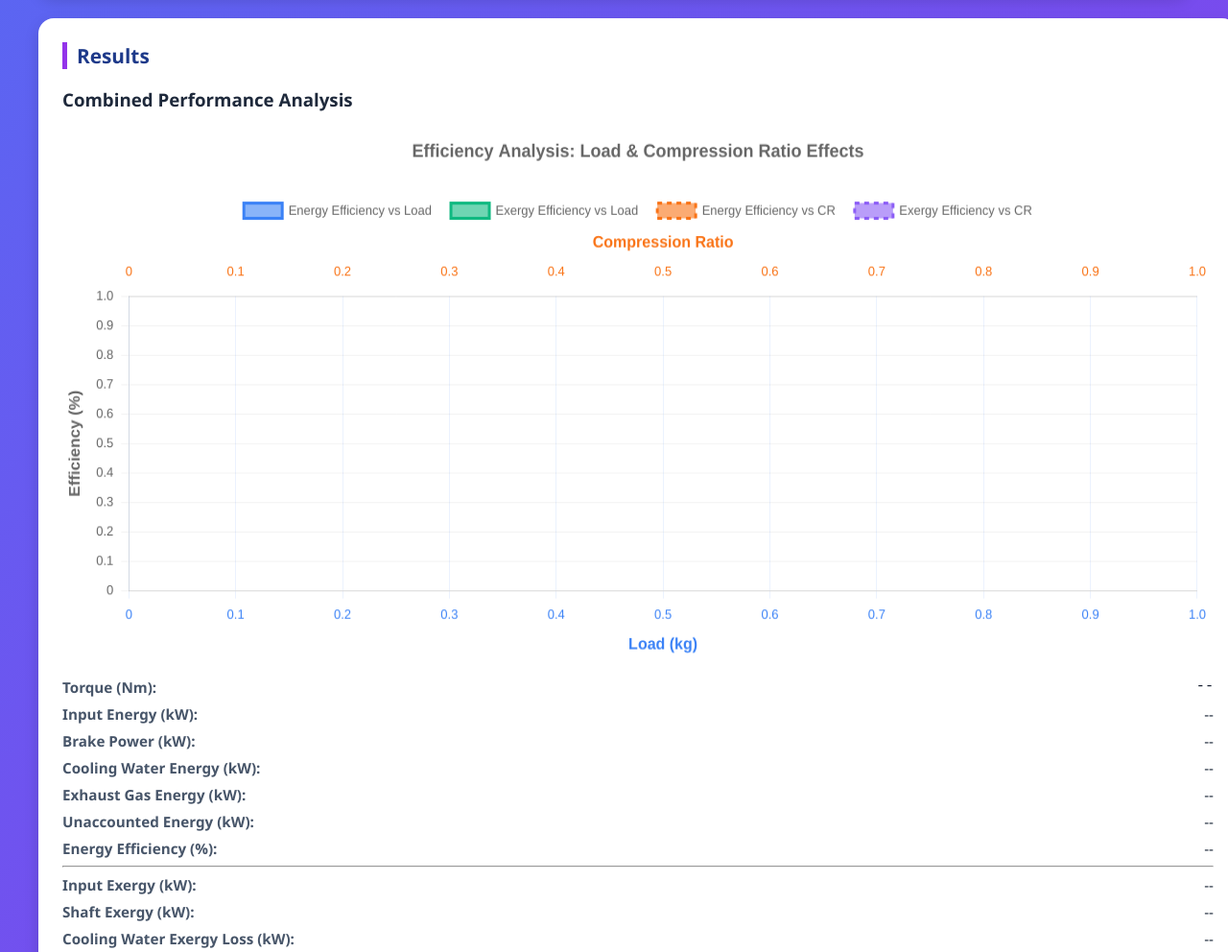
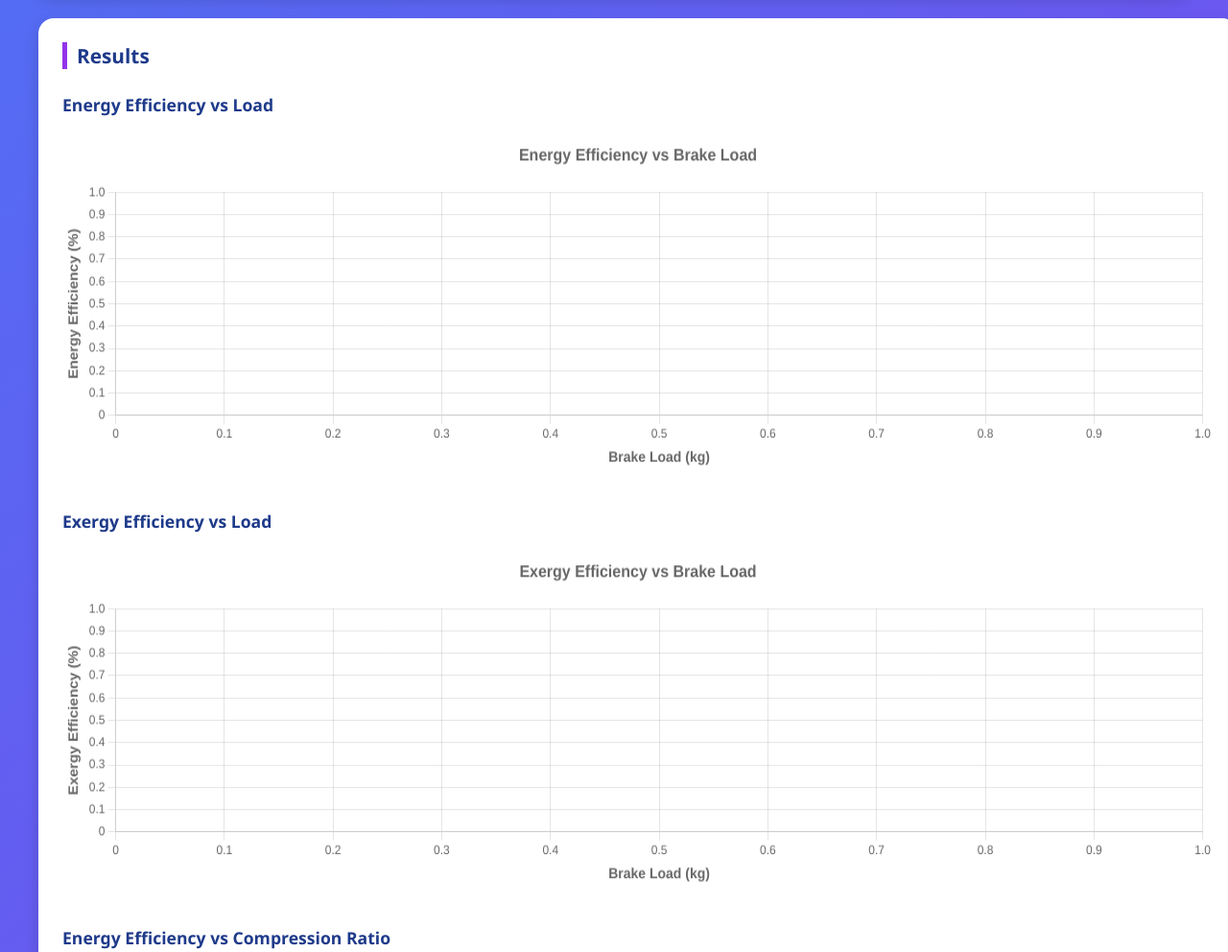
Before and after one commit to shivamsawarn2003/analysis, a plain HTML site: page index.html in a window 1280 px wide. Shown: the part 1420-2412 px from the top of the page at 96% size. Drawn offline with nearby package versions, Linux system fonts and the light colour scheme.

Commit message:
fixed graph

```diff
--- a/index.html
+++ b/index.html
@@ -96,12 +96,30 @@
         <div class="results-section">
           <h2 class="section-title">Results</h2>
 
-          <h3>Combined Performance Analysis</h3>
-          <div class="chart-container">
-            <canvas id="combinedChart"></canvas>
+          <!-- FOUR SEPARATE CHARTS FOR COMPARISON -->
+          <h3>Energy Efficiency vs Load</h3>
+          <div class="chart-container-small">
+            <canvas id="energyLoadChart"></canvas>
+          </div>
+
+          <h3>Exergy Efficiency vs Load</h3>
+          <div class="chart-container-small">
+            <canvas id="exergyLoadChart"></canvas>
+          </div>
+
+          <h3>Energy Efficiency vs Compression Ratio</h3>
+          <div class="chart-container-small">
+            <canvas id="energyCRChart"></canvas>
+          </div>
+
+          <h3>Exergy Efficiency vs Compression Ratio</h3>
+          <div class="chart-container-small">
+            <canvas id="exergyCRChart"></canvas>
           </div>
 
           <!-- NUMERIC RESULTS -->
+          <h3 style="margin-top: 30px;">Current Calculation Results</h3>
+          <div class="result-item"><span class="result-label">Fuel Type:</span><span class="result-value" id="currentFuelType">--</span></div>
           <div class="result-item"><span class="result-label">Torque (Nm):</span><span class="result-value" id="torqueResult">--</span></div>
           <div class="result-item"><span class="result-label">Input Energy (kW):</span><span id="inputEnergy">--</span></div>
           <div class="result-item"><span class="result-label">Brake Power (kW):</span><span id="brakePower">--</span></div>
--- a/script.js
+++ b/script.js
@@ -7,71 +7,34 @@ const R_EXHAUST = 0.287; // kJ/kg·K
 const AMBIENT_PRESSURE = 1.01325; // bar
 const EXHAUST_PRESSURE = 1.05; // bar
 
-let combinedChart;
+let energyLoadChart, exergyLoadChart, energyCRChart, exergyCRChart;
+
+// Fuel colors for comparison
+const fuelColors = {
+  'diesel': { border: '#3b82f6', bg: 'rgba(59, 130, 246, 0.6)' },
+  'biodiesel20': { border: '#10b981', bg: 'rgba(16, 185, 129, 0.6)' },
+  'biodiesel100': { border: '#f59e0b', bg: 'rgba(245, 158, 11, 0.6)' },
+  'custom': { border: '#8b5cf6', bg: 'rgba(139, 92, 246, 0.6)' }
+};
+
+const fuelNames = {
+  'diesel': 'Diesel (B0)',
+  'biodiesel20': 'Biodiesel B20',
+  'biodiesel100': 'Biodiesel B100',
+  'custom': 'Custom Fuel'
+};
 
 // ==============================
-// Chart.js Setup
+// Chart.js Setup - 4 Separate Charts
 // ==============================
 function initCharts() {
-  const ctx = document.getElementById('combinedChart').getContext('2d');
+  const ctx1 = document.getElementById('energyLoadChart').getContext('2d');
+  const ctx2 = document.getElementById('exergyLoadChart').getContext('2d');
+  const ctx3 = document.getElementById('energyCRChart').getContext('2d');
+  const ctx4 = document.getElementById('exergyCRChart').getContext('2d');
 
-  combinedChart = new Chart(ctx, {
-    type: 'scatter',
-    data: {
-      datasets: [
-        {
-          label: 'Energy Efficiency vs Load',
-          data: [],
-          borderColor: '#3b82f6',
-          backgroundColor: 'rgba(59, 130, 246, 0.6)',
-          borderWidth: 3,
-          pointRadius: 6,
-          pointHoverRadius: 8,
-          showLine: true,
-          yAxisID: 'y',
-          xAxisID: 'x-load'
-        },
-        {
-          label: 'Exergy Efficiency vs Load',
-          data: [],
-          borderColor: '#10b981',
-          backgroundColor: 'rgba(16, 185, 129, 0.6)',
-          borderWidth: 3,
-          pointRadius: 6,
-          pointHoverRadius: 8,
-          showLine: true,
-          yAxisID: 'y',
-          xAxisID: 'x-load'
-        },
-        {
-          label: 'Energy Efficiency vs CR',
-          data: [],
-          borderColor: '#f97316',
-          backgroundColor: 'rgba(249, 115, 22, 0.6)',
-          borderWidth: 3,
-          pointRadius: 6,
-          pointHoverRadius: 8,
-          showLine: true,
-          borderDash: [5, 5],
-          yAxisID: 'y',
-          xAxisID: 'x-cr'
-        },
-        {
-          label: 'Exergy Efficiency vs CR',
-          data: [],
-          borderColor: '#8b5cf6',
-          backgroundColor: 'rgba(139, 92, 246, 0.6)',
-          borderWidth: 3,
-          pointRadius: 6,
-          pointHoverRadius: 8,
-          showLine: true,
-          borderDash: [5, 5],
-          yAxisID: 'y',
-          xAxisID: 'x-cr'
-        }
-      ]
-    },
-    options: {
+  // Common chart options
+  const commonOptions = {
     responsive: true,
     maintainAspectRatio: false,
     interaction: {
@@ -79,95 +42,140 @@ function initCharts() {
       intersect: false,
     },
     plugins: {
-        title: {
-          display: true,
-          text: 'Efficiency Analysis: Load & Compression Ratio Effects',
-          font: { size: 18, weight: 'bold' },
-          padding: { top: 10, bottom: 20 }
-        },
       legend: {
         display: true,
         position: 'top',
         labels: {
-            padding: 20,
-            font: { size: 13 },
-            boxWidth: 40,
-            boxHeight: 15
+          padding: 15,
+          font: { size: 12 },
+          boxWidth: 30,
+          boxHeight: 12
         }
       },
       tooltip: {
         backgroundColor: 'rgba(0, 0, 0, 0.8)',
-          titleFont: { size: 14 },
-          bodyFont: { size: 13 },
-          padding: 12,
-          callbacks: {
-            title: function(context) {
-              const dataset = context[0].dataset;
-              const value = context[0].parsed.x;
-              if (dataset.xAxisID === 'x-load') {
-                return `Load: ${value} kg`;
-              } else {
-                return `CR: ${value}`;
+        titleFont: { size: 13 },
+        bodyFont: { size: 12 },
+        padding: 10
+      }
+    }
+  };
+
+  // Chart 1: Energy Efficiency vs Load
+  energyLoadChart = new Chart(ctx1, {
+    type: 'line',
+    data: { datasets: [] },
+    options: {
+      ...commonOptions,
+      plugins: {
+        ...commonOptions.plugins,
+        title: {
+          display: true,
+          text: 'Energy Efficiency vs Brake Load',
+          font: { size: 16, weight: 'bold' },
+          padding: { top: 10, bottom: 15 }
         }
       },
-            label: function(context) {
-              return `${context.dataset.label}: ${context.parsed.y.toFixed(2)}%`;
+      scales: {
+        x: {
+          type: 'linear',
+          title: { display: true, text: 'Brake Load (kg)', font: { size: 14, weight: 'bold' } },
+          grid: { color: 'rgba(0, 0, 0, 0.1)' }
+        },
+        y: {
+          type: 'linear',
+          title: { display: true, text: 'Energy Efficiency (%)', font: { size: 14, weight: 'bold' } },
+          grid: { color: 'rgba(0, 0, 0, 0.1)' }
         }
       }
     }
+  });
+
+  // Chart 2: Exergy Efficiency vs Load
+  exergyLoadChart = new Chart(ctx2, {
+    type: 'line',
+    data: { datasets: [] },
+    options: {
+      ...commonOptions,
+      plugins: {
+        ...commonOptions.plugins,
+        title: {
+          display: true,
+          text: 'Exergy Efficiency vs Brake Load',
+          font: { size: 16, weight: 'bold' },
+          padding: { top: 10, bottom: 15 }
+        }
       },
       scales: {
-        'x-load': {
+        x: {
           type: 'linear',
-          position: 'bottom',
-          title: {
-            display: true,
-            text: 'Load (kg)',
-            color: '#3b82f6',
-            font: { size: 16, weight: 'bold' }
-          },
-          grid: {
-            color: 'rgba(59, 130, 246, 0.1)',
-            lineWidth: 1
-          },
-          ticks: {
-            color: '#3b82f6',
-            font: { size: 13 },
-            padding: 8
-          }
-        },
-        'x-cr': {
-          type: 'linear',
-          position: 'top',
-          title: {
-            display: true,
-            text: 'Compression Ratio',
-            color: '#f97316',
-            font: { size: 16, weight: 'bold' }
-          },
-          grid: { display: false },
-          ticks: {
-            color: '#f97316',
-            font: { size: 13 },
-            padding: 8
-          }
+          title: { display: true, text: 'Brake Load (kg)', font: { size: 14, weight: 'bold' } },
+          grid: { color: 'rgba(0, 0, 0, 0.1)' }
         },
         y: {
           type: 'linear',
-          position: 'left',
+          title: { display: true, text: 'Exergy Efficiency (%)', font: { size: 14, weight: 'bold' } },
+          grid: { color: 'rgba(0, 0, 0, 0.1)' }
+        }
+      }
+    }
+  });
+
+  // Chart 3: Energy Efficiency vs CR
+  energyCRChart = new Chart(ctx3, {
+    type: 'line',
+    data: { datasets: [] },
+    options: {
+      ...commonOptions,
+      plugins: {
+        ...commonOptions.plugins,
         title: {
           display: true,
-            text: 'Efficiency (%)',
-            font: { size: 16, weight: 'bold' }
+          text: 'Energy Efficiency vs Compression Ratio',
+          font: { size: 16, weight: 'bold' },
+          padding: { top: 10, bottom: 15 }
+        }
       },
-          grid: {
-            color: 'rgba(0, 0, 0, 0.05)',
-            lineWidth: 1
+      scales: {
+        x: {
+          type: 'linear',
+          title: { display: true, text: 'Compression Ratio', font: { size: 14, weight: 'bold' } },
+          grid: { color: 'rgba(0, 0, 0, 0.1)' }
         },
-          ticks: {
-            font: { size: 13 },
-            padding: 8
+        y: {
+          type: 'linear',
+          title: { display: true, text: 'Energy Efficiency (%)', font: { size: 14, weight: 'bold' } },
+          grid: { color: 'rgba(0, 0, 0, 0.1)' }
         }
+      }
+    }
+  });
+
+  // Chart 4: Exergy Efficiency vs CR
+  exergyCRChart = new Chart(ctx4, {
+    type: 'line',
+    data: { datasets: [] },
+    options: {
+      ...commonOptions,
+      plugins: {
+        ...commonOptions.plugins,
+        title: {
+          display: true,
+          text: 'Exergy Efficiency vs Compression Ratio',
+          font: { size: 16, weight: 'bold' },
+          padding: { top: 10, bottom: 15 }
+        }
+      },
+      scales: {
+        x: {
+          type: 'linear',
+          title: { display: true, text: 'Compression Ratio', font: { size: 14, weight: 'bold' } },
+          grid: { color: 'rgba(0, 0, 0, 0.1)' }
+        },
+        y: {
+          type: 'linear',
+          title: { display: true, text: 'Exergy Efficiency (%)', font: { size: 14, weight: 'bold' } },
+          grid: { color: 'rgba(0, 0, 0, 0.1)' }
         }
       }
     }
@@ -175,34 +183,82 @@ function initCharts() {
 }
 
 // ==============================
-// Update Charts
+// Update Charts with Fuel Comparison
 // ==============================
-function updateCharts(results, brakeLoad) {
+function updateCharts(results, brakeLoad, fuelType) {
   const cr = parseFloat(document.getElementById('compressionRatio').value) || 16;
 
-  // Add new data points without clearing old ones
-  combinedChart.data.datasets[0].data.push({ x: brakeLoad, y: results.etaE });
-  combinedChart.data.datasets[1].data.push({ x: brakeLoad, y: results.etaEx });
-  combinedChart.data.datasets[2].data.push({ x: cr, y: results.etaE });
-  combinedChart.data.datasets[3].data.push({ x: cr, y: results.etaEx });
+  const color = fuelColors[fuelType] || fuelColors['custom'];
+  const fuelName = fuelNames[fuelType] || 'Custom Fuel';
 
-  // Sort data points by x value for proper line drawing
-  combinedChart.data.datasets.forEach(dataset => {
-    dataset.data.sort((a, b) => a.x - b.x);
-  });
+  // Function to find or create dataset for fuel type
+  function getOrCreateDataset(chart, fuelType, fuelName, color) {
+    let dataset = chart.data.datasets.find(ds => ds.fuelType === fuelType);
+    if (!dataset) {
+      dataset = {
+        label: fuelName,
+        fuelType: fuelType,
+        data: [],
+        borderColor: color.border,
+        backgroundColor: color.bg,
+        borderWidth: 3,
+        pointRadius: 5,
+        pointHoverRadius: 7,
+        pointBackgroundColor: color.border,
+        pointBorderColor: '#fff',
+        pointBorderWidth: 2,
+        tension: 0.3,
+        fill: false
+      };
+      chart.data.datasets.push(dataset);
+    }
+    return dataset;
+  }
 
-  combinedChart.update();
+  // Update Chart 1: Energy Efficiency vs Load
+  const ds1 = getOrCreateDataset(energyLoadChart, fuelType, fuelName, color);
+  ds1.data.push({ x: brakeLoad, y: results.etaE });
+  ds1.data.sort((a, b) => a.x - b.x);
+  energyLoadChart.update();
+
+  // Update Chart 2: Exergy Efficiency vs Load
+  const ds2 = getOrCreateDataset(exergyLoadChart, fuelType, fuelName, color);
+  ds2.data.push({ x: brakeLoad, y: results.etaEx });
+  ds2.data.sort((a, b) => a.x - b.x);
+  exergyLoadChart.update();
+
+  // Update Chart 3: Energy Efficiency vs CR
+  const ds3 = getOrCreateDataset(energyCRChart, fuelType, fuelName, color);
+  ds3.data.push({ x: cr, y: results.etaE });
+  ds3.data.sort((a, b) => a.x - b.x);
+  energyCRChart.update();
+
+  // Update Chart 4: Exergy Efficiency vs CR
+  const ds4 = getOrCreateDataset(exergyCRChart, fuelType, fuelName, color);
+  ds4.data.push({ x: cr, y: results.etaEx });
+  ds4.data.sort((a, b) => a.x - b.x);
+  exergyCRChart.update();
 }
 
 // ==============================
 // Clear Chart Data
 // ==============================
 function clearChartData() {
-  if (combinedChart) {
-    combinedChart.data.datasets.forEach(dataset => {
-      dataset.data = [];
-    });
-    combinedChart.update();
+  if (energyLoadChart) {
+    energyLoadChart.data.datasets = [];
+    energyLoadChart.update();
+  }
+  if (exergyLoadChart) {
+    exergyLoadChart.data.datasets = [];
+    exergyLoadChart.update();
+  }
+  if (energyCRChart) {
+    energyCRChart.data.datasets = [];
+    energyCRChart.update();
+  }
+  if (exergyCRChart) {
+    exergyCRChart.data.datasets = [];
+    exergyCRChart.update();
   }
 }
 
@@ -234,14 +290,22 @@ function getChemicalExergyFactor() {
   let hcRatio, ocRatio, scRatio;
 
   switch (fuelType) {
-    case 'diesel': hcRatio = 1.8; ocRatio = 0.0; scRatio = 0.0; break;
-    case 'biodiesel20': hcRatio = 1.78; ocRatio = 0.04; scRatio = 0.0; break;
+    case 'diesel':
+      hcRatio = 1.8; ocRatio = 0.0; scRatio = 0.0;
+      break;
+    case 'biodiesel20':
+      hcRatio = 1.78; ocRatio = 0.04; scRatio = 0.0;
+      break;
+    case 'biodiesel100':
+      hcRatio = 1.76; ocRatio = 0.11; scRatio = 0.0;
+      break;
     case 'custom':
       hcRatio = parseFloat(document.getElementById('hcRatio').value) || 0;
       ocRatio = parseFloat(document.getElementById('ocRatio').value) || 0;
       scRatio = parseFloat(document.getElementById('scRatio').value) || 0;
       break;
-    default: hcRatio = 1.8; ocRatio = 0.0; scRatio = 0.0;
+    default:
+      hcRatio = 1.8; ocRatio = 0.0; scRatio = 0.0;
   }
 
   return 1.0374 + 0.0159 * hcRatio + 0.0567 * ocRatio +
@@ -258,6 +322,9 @@ function animateResultUpdate(elementId) {
 }
 
 function updateResults(results) {
+  const fuelType = document.getElementById('fuelType').value;
+  document.getElementById('currentFuelType').textContent = fuelNames[fuelType] || 'Custom Fuel';
+
   document.getElementById('torqueResult').textContent = results.Torque.toFixed(2);
   document.getElementById('inputEnergy').textContent = results.Ein.toFixed(3);
   document.getElementById('brakePower').textContent = results.EbpKW.toFixed(3);
@@ -277,7 +344,7 @@ function updateResults(results) {
   document.getElementById('exergyPerformanceCoeff').textContent = results.EPC.toFixed(3);
 
   const ids = [
-    'torqueResult','inputEnergy','brakePower','coolingWaterEnergy','exhaustGasEnergy',
+    'currentFuelType','torqueResult','inputEnergy','brakePower','coolingWaterEnergy','exhaustGasEnergy',
     'unaccountedEnergy','energyEfficiency','inputExergy','shaftExergy',
     'coolingWaterExergy','exhaustGasExergy','exergyDestruction',
     'exergyEfficiency','sustainabilityIndex','exergyPerformanceCoeff'
@@ -354,9 +421,11 @@ function calculateAll() {
 
   const results = { Torque:T, Ein,EbpKW,Ecw,Eeg,Eunaccounted,etaE,ExIn,ExShaft,ExCw,ExEg,ExD,etaEx,SI,EPC };
 
+  const fuelType = document.getElementById('fuelType').value;
+
   setTimeout(()=>{
     updateResults(results);
-    updateCharts(results, brakeLoad);
+    updateCharts(results, brakeLoad, fuelType);
     calculateBtn.classList.remove('loading');
     calculateBtn.textContent = 'Calculate';
   },500);
--- a/styles.css
+++ b/styles.css
@@ -207,26 +207,32 @@ body {
 canvas {
   margin: 15px 0;
   max-width: 100%;
-  min-height: 600px !important;
-  height: 600px !important;
 }
 
-#combinedChart {
-  min-height: 650px !important;
-  height: 650px !important;
+.chart-container-small canvas {
+  min-height: 400px !important;
+  height: 400px !important;
 }
 
-/* Chart container */
-.chart-container {
+/* Chart container - Smaller for individual charts */
+.chart-container-small {
   position: relative;
-  height: 650px;
+  height: 400px;
   width: 100%;
-  margin: 20px 0;
+  margin: 20px 0 40px 0;
 }
 
-/* Results section to accommodate larger chart */
+/* Results section to accommodate charts */
 .results-section {
   min-width: 700px;
+}
+
+.results-section h3 {
+  margin-top: 25px;
+  margin-bottom: 10px;
+  color: #1e3a8a;
+  font-size: 1.1rem;
+  font-weight: bold;
 }
 
 /* ===== Equations Section ===== */
@@ -361,34 +367,24 @@ canvas {
     min-width: 100%;
   }
 
-  canvas {
-    min-height: 500px !important;
-    height: 500px !important;
+  .chart-container-small {
+    height: 350px;
   }
 
-  #combinedChart {
-    min-height: 550px !important;
-    height: 550px !important;
-  }
-
-  .chart-container {
-    height: 550px;
+  .chart-container-small canvas {
+    min-height: 350px !important;
+    height: 350px !important;
   }
 }
 
 @media (max-width: 768px) {
-  canvas {
-    min-height: 400px !important;
-    height: 400px !important;
+  .chart-container-small {
+    height: 300px;
   }
 
-  #combinedChart {
-    min-height: 450px !important;
-    height: 450px !important;
-  }
-
-  .chart-container {
-    height: 450px;
+  .chart-container-small canvas {
+    min-height: 300px !important;
+    height: 300px !important;
   }
 
   #pcs_chartP, #pcs_chartQ {
```
Lines whose indentation alone changed are shown as unchanged.
